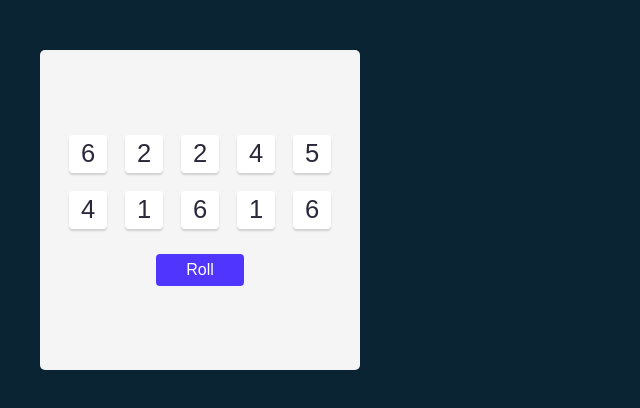
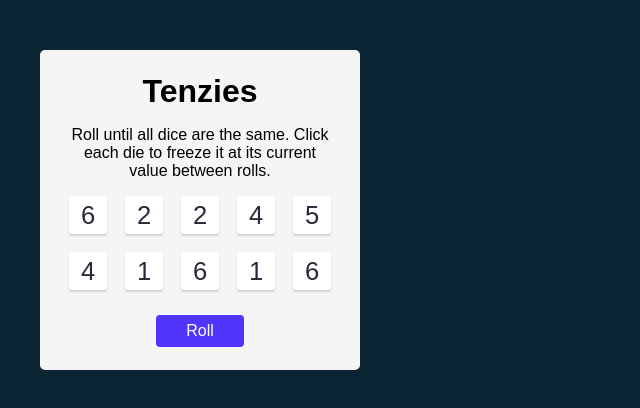
Before and after one commit to PeterKCrowther/Scrimba_React_Projects, a React (Create React App) app in the folder Project_4/tenzies_game/: page / in a window 1280 px wide. Shown: the top 408 px of the page, without its empty margins (0-640 px from the left). Built offline with nearby package versions, Linux system fonts and the light colour scheme.

Commit message:
PR4 - UPDATE - Title and instructions (with styling) added to user interface

```diff
--- a/Project_4/tenzies_game/src/App.js
+++ b/Project_4/tenzies_game/src/App.js
@@ -66,6 +66,8 @@ function App() {
   return (
     <div className="App">
       <main>
+        <h1 className="title">Tenzies</h1>
+        <p className="instructions">Roll until all dice are the same. Click each die to freeze it at its current value between rolls.</p>
         <div className="die-cont">
           {theDice}
         </div>
--- a/Project_4/tenzies_game/src/index.css
+++ b/Project_4/tenzies_game/src/index.css
@@ -43,6 +43,15 @@ main {
   background: #59e391;
 }
 
+.title {
+  margin: 0;
+}
+
+.instructions {
+  padding: 0 1.5rem;
+  text-align: center;
+}
+
 button.roll {
   background: #5035ff;
   border-radius: 4px;
```
